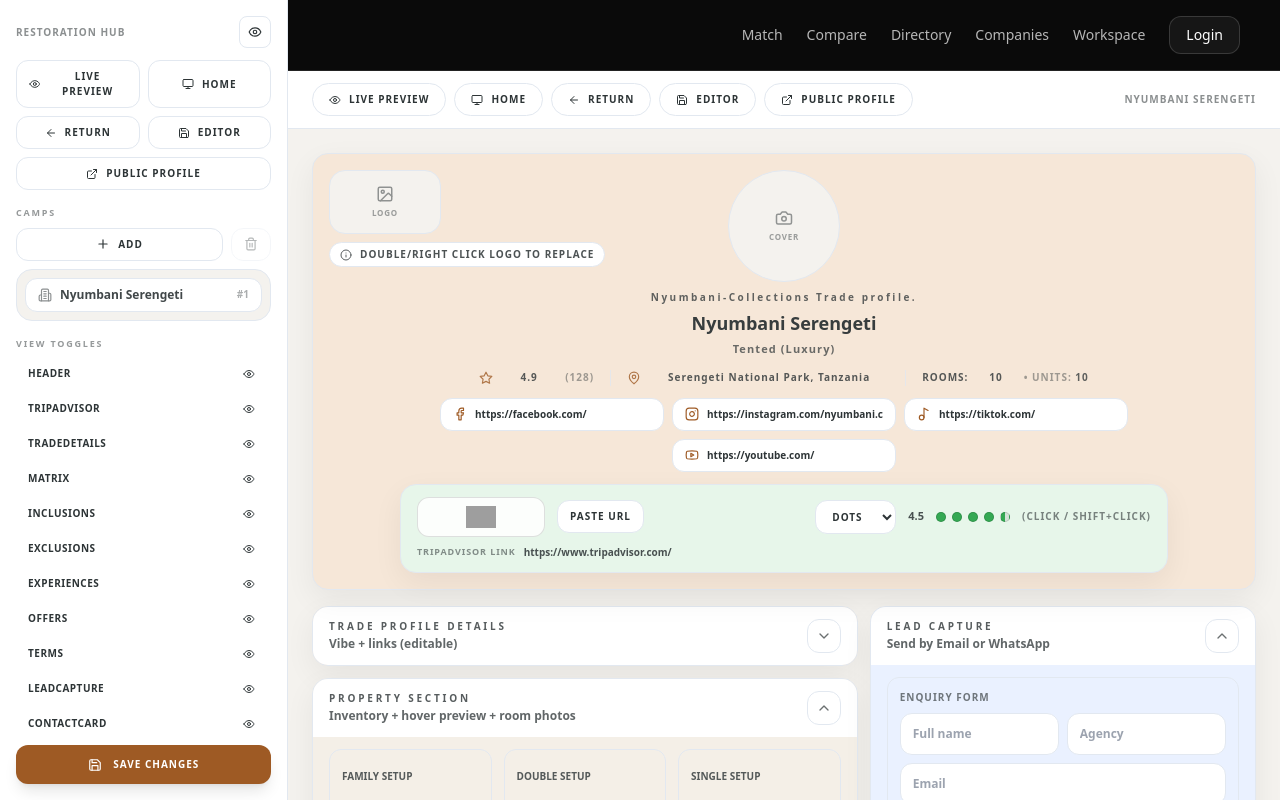
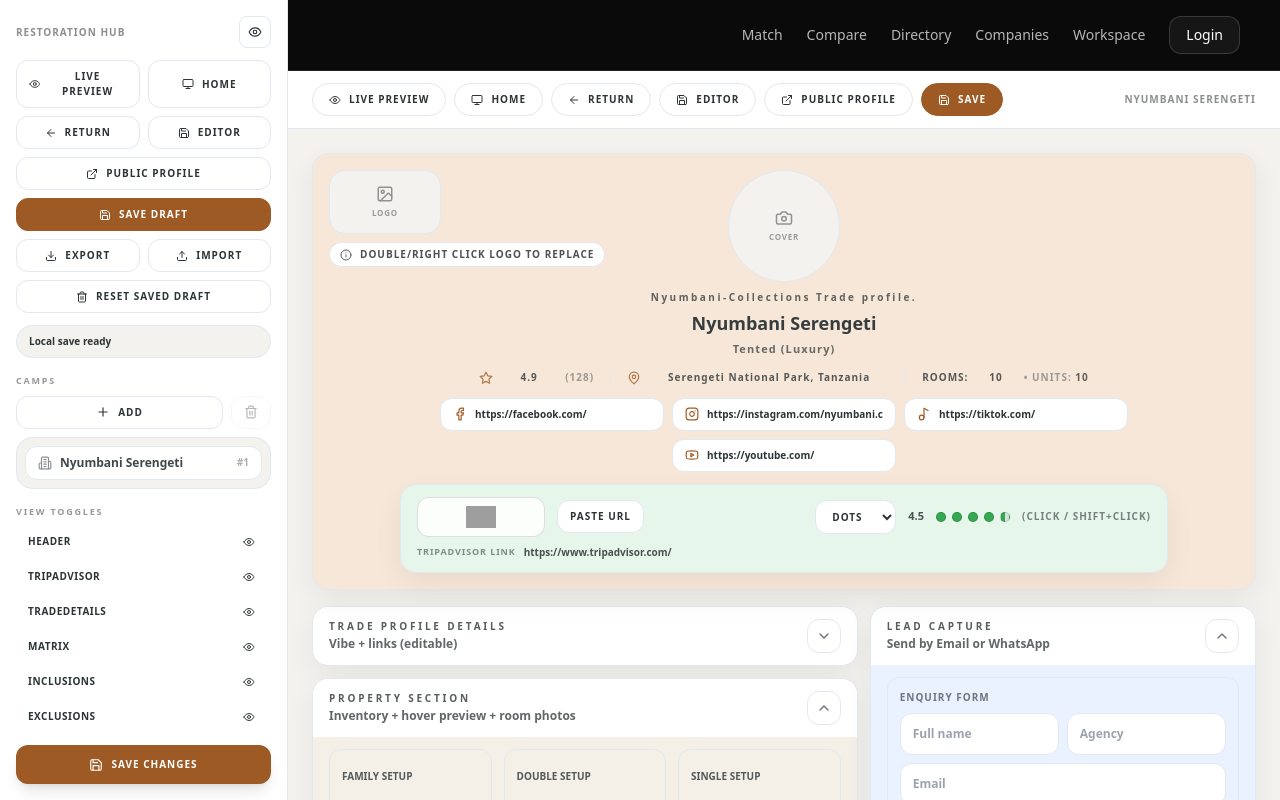
Before and after one commit to aisafarimarketing-ux/safari-trade-directory, a Next.js app: page /admin in a window 1280 px wide. Shown: the top 800 px of the page. Built offline with nearby package versions, Linux system fonts and the light colour scheme; grey boxes are pictures that could not be loaded.

Commit message:
Update page.tsx

```diff
--- a/src/app/admin/page.tsx
+++ b/src/app/admin/page.tsx
@@ -133,10 +133,100 @@
   | "contactCompany"
   | "contactPhone";
 
+type ThemeState = {
+  pageBg: string;
+  blockBg: string;
+  accent: string;
+  highlight: string;
+  borderColor: string;
+};
+
+type BlockColorState = {
+  header: string;
+  tripadvisor: string;
+  tradeDetails: string;
+  matrix: string;
+  inclusions: string;
+  exclusions: string;
+  experiences: string;
+  offers: string;
+  terms: string;
+  leadCapture: string;
+  contactCard: string;
+  downloadables: string;
+};
+
+type VisibleBlocksState = {
+  header: boolean;
+  tripadvisor: boolean;
+  tradeDetails: boolean;
+  matrix: boolean;
+  inclusions: boolean;
+  exclusions: boolean;
+  experiences: boolean;
+  offers: boolean;
+  terms: boolean;
+  leadCapture: boolean;
+  contactCard: boolean;
+  downloadables: boolean;
+  hero: boolean;
+};
+
+type SavePayload = {
+  version: 1;
+  savedAt: string;
+  portfolio: Camp[];
+  selectedCampIndex: number;
+  theme: ThemeState;
+  blockColors: BlockColorState;
+  visibleBlocks: VisibleBlocksState;
+};
+
+const STORAGE_KEY = "restoration-safari-admin-v1";
+
 const uid = () => Math.random().toString(36).slice(2) + Date.now().toString(36);
 
 const DEFAULT_TA_LOGO =
   "https://static.tacdn.com/img2/brand_refresh/Tripadvisor_lockup_horizontal_secondary_registered.svg";
+
+const DEFAULT_THEME: ThemeState = {
+  pageBg: "#F4F2EE",
+  blockBg: "#FFFFFF",
+  accent: "#2D3436",
+  highlight: "#9E5A24",
+  borderColor: "#E2E8F0",
+};
+
+const DEFAULT_BLOCK_COLORS: BlockColorState = {
+  header: "#F6E7D8",
+  tripadvisor: "#E7F6EA",
+  tradeDetails: "#F6E7D8",
+  matrix: "#F4EFE7",
+  inclusions: "#E8F7EC",
+  exclusions: "#FCE9E9",
+  experiences: "#EFE8FB",
+  offers: "#F8EEDF",
+  terms: "#EEF2F7",
+  leadCapture: "#EAF1FF",
+  contactCard: "#E7F6F4",
+  downloadables: "#FBF3DD",
+};
+
+const DEFAULT_VISIBLE_BLOCKS: VisibleBlocksState = {
+  header: true,
+  tripadvisor: true,
+  tradeDetails: true,
+  matrix: true,
+  inclusions: true,
+  exclusions: true,
+  experiences: true,
+  offers: true,
+  terms: true,
+  leadCapture: true,
+  contactCard: true,
+  downloadables: true,
+  hero: false,
+};
 
 const makeNewCamp = (): Camp => ({
   name: "New Camp",
@@ -223,6 +313,43 @@
   taRating: "",
   taStyle: "dots",
 });
+
+const DEFAULT_PORTFOLIO: Camp[] = [
+  {
+    ...makeNewCamp(),
+    name: "Nyumbani Serengeti",
+    class: "Tented (Luxury)",
+    rooms: 10,
+    family: 2,
+    double: 6,
+    single: 2,
+    vibe: "High-end canvas meets the raw heartbeat of the Serengeti.",
+    inclusions: ["Three gourmet meals", "Bottled water", "Laundry"],
+    exclusions: ["Park Fees", "Premium Spirits", "Flights"],
+    freeActivities: ["Morning Game Drive", "Nature Walk"],
+    paidActivities: ["Hot Air Balloon", "Night Drive"],
+    offersText: "Stay 5 Pay 4 during Green Season.",
+    terms: "30% non-refundable deposit.",
+    locationLabel: "Serengeti National Park, Tanzania",
+    rating: 4.9,
+    reviewCount: 128,
+    website: "https://example.com",
+    facebookUrl: "https://facebook.com/",
+    instagramUrl: "https://instagram.com/nyumbani.collections",
+    tiktokUrl: "https://tiktok.com/",
+    youtubeUrl: "https://youtube.com/",
+    contactName: "Nyumbani Reservations",
+    contactTitle: "Trade Desk",
+    contactCompany: "Nyumbani Collections",
+    contactEmail: "trade@nyumbani.example",
+    contactPhone: "+255 000 000 000",
+    contactWebsite: "https://example.com",
+    enquiryEmail: "trade@nyumbani.example",
+    enquiryWhatsApp: "+255000000000",
+    taLink: "https://www.tripadvisor.com/",
+    taRating: 4.5,
+  },
+];
 
 function CompactPanel({
   title,
@@ -400,49 +527,34 @@
   );
 }
 
+function safeJsonParse<T>(raw: string | null): T | null {
+  if (!raw) return null;
+  try {
+    return JSON.parse(raw) as T;
+  } catch {
+    return null;
+  }
+}
+
+function serializeState(payload: SavePayload): string {
+  return JSON.stringify(payload);
+}
+
 export default function RestorationSafariAdmin() {
   const [isPreview, setIsPreview] = useState(false);
   const [selectedCampIndex, setSelectedCampIndex] = useState(0);
   const [sendState, setSendState] = useState<"idle" | "sending">("idle");
-
-  const [theme, setTheme] = useState({
-    pageBg: "#F4F2EE",
-    blockBg: "#FFFFFF",
-    accent: "#2D3436",
-    highlight: "#9E5A24",
-    borderColor: "#E2E8F0",
-  });
-
-  const [blockColors, setBlockColors] = useState({
-    header: "#F6E7D8",
-    tripadvisor: "#E7F6EA",
-    tradeDetails: "#F6E7D8",
-    matrix: "#F4EFE7",
-    inclusions: "#E8F7EC",
-    exclusions: "#FCE9E9",
-    experiences: "#EFE8FB",
-    offers: "#F8EEDF",
-    terms: "#EEF2F7",
-    leadCapture: "#EAF1FF",
-    contactCard: "#E7F6F4",
-    downloadables: "#FBF3DD",
-  });
-
-  const [visibleBlocks, setVisibleBlocks] = useState({
-    header: true,
-    tripadvisor: true,
-    tradeDetails: true,
-    matrix: true,
-    inclusions: true,
-    exclusions: true,
-    experiences: true,
-    offers: true,
-    terms: true,
-    leadCapture: true,
-    contactCard: true,
-    downloadables: true,
-    hero: false,
-  });
+  const [saveState, setSaveState] = useState<"idle" | "saving" | "saved" | "error">(
+    "idle",
+  );
+  const [saveMessage, setSaveMessage] = useState("Local save ready");
+  const [hasHydrated, setHasHydrated] = useState(false);
+
+  const [theme, setTheme] = useState<ThemeState>(DEFAULT_THEME);
+  const [blockColors, setBlockColors] =
+    useState<BlockColorState>(DEFAULT_BLOCK_COLORS);
+  const [visibleBlocks, setVisibleBlocks] =
+    useState<VisibleBlocksState>(DEFAULT_VISIBLE_BLOCKS);
 
   const [hoveredRoomPhoto, setHoveredRoomPhoto] = useState<{
     src: string;
@@ -471,47 +583,32 @@
     setVisibleBlocks((p) => ({ ...p, [key]: !p[key] }));
   };
 
-  const [portfolio, setPortfolio] = useState<Camp[]>([
-    {
-      ...makeNewCamp(),
-      name: "Nyumbani Serengeti",
-      class: "Tented (Luxury)",
-      rooms: 10,
-      family: 2,
-      double: 6,
-      single: 2,
-      vibe: "High-end canvas meets the raw heartbeat of the Serengeti.",
-      inclusions: ["Three gourmet meals", "Bottled water", "Laundry"],
-      exclusions: ["Park Fees", "Premium Spirits", "Flights"],
-      freeActivities: ["Morning Game Drive", "Nature Walk"],
-      paidActivities: ["Hot Air Balloon", "Night Drive"],
-      offersText: "Stay 5 Pay 4 during Green Season.",
-      terms: "30% non-refundable deposit.",
-      locationLabel: "Serengeti National Park, Tanzania",
-      rating: 4.9,
-      reviewCount: 128,
-      website: "https://example.com",
-      facebookUrl: "https://facebook.com/",
-      instagramUrl: "https://instagram.com/nyumbani.collections",
-      tiktokUrl: "https://tiktok.com/",
-      youtubeUrl: "https://youtube.com/",
-      contactName: "Nyumbani Reservations",
-      contactTitle: "Trade Desk",
-      contactCompany: "Nyumbani Collections",
-      contactEmail: "trade@nyumbani.example",
-      contactPhone: "+255 000 000 000",
-      contactWebsite: "https://example.com",
-      enquiryEmail: "trade@nyumbani.example",
-      enquiryWhatsApp: "+255000000000",
-      taLink: "https://www.tripadvisor.com/",
-      taRating: 4.5,
-    },
-  ]);
+  const [portfolio, setPortfolio] = useState<Camp[]>(DEFAULT_PORTFOLIO);
+
+  useEffect(() => {
+    const saved = safeJsonParse<SavePayload>(window.localStorage.getItem(STORAGE_KEY));
+
+    if (saved) {
+      setPortfolio(saved.portfolio?.length ? saved.portfolio : DEFAULT_PORTFOLIO);
+      setSelectedCampIndex(
+        Math.min(
+          Math.max(saved.selectedCampIndex ?? 0, 0),
+          Math.max((saved.portfolio?.length ?? 1) - 1, 0),
+        ),
+      );
+      setTheme({ ...DEFAULT_THEME, ...saved.theme });
+      setBlockColors({ ...DEFAULT_BLOCK_COLORS, ...saved.blockColors });
+      setVisibleBlocks({ ...DEFAULT_VISIBLE_BLOCKS, ...saved.visibleBlocks });
+      setSaveMessage(`Loaded local draft from ${new Date(saved.savedAt).toLocaleString()}`);
+    }
+
+    setHasHydrated(true);
+  }, []);
 
   const camp = portfolio[selectedCampIndex] ?? portfolio[0];
 
   const profileSlug =
-    camp.name
+    camp?.name
       ?.toLowerCase()
       .trim()
       .replace(/[^a-z0-9\s-]/g, "")
@@ -542,9 +639,9 @@
   };
 
   const totalUnits =
-    (typeof camp.family === "number" ? camp.family : 0) +
-    (typeof camp.double === "number" ? camp.double : 0) +
-    (typeof camp.single === "number" ? camp.single : 0);
+    (typeof camp?.family === "number" ? camp.family : 0) +
+    (typeof camp?.double === "number" ? camp.double : 0) +
+    (typeof camp?.single === "number" ? camp.single : 0);
 
   const cardStyle: React.CSSProperties = {
     backgroundColor: theme.blockBg,
@@ -578,6 +675,101 @@
       r.onerror = reject;
       r.readAsDataURL(file);
     });
+
+  const buildPayload = (): SavePayload => ({
+    version: 1,
+    savedAt: new Date().toISOString(),
+    portfolio,
+    selectedCampIndex,
+    theme,
+    blockColors,
+    visibleBlocks,
+  });
+
+  const persistToLocalStorage = () => {
+    const payload = buildPayload();
+    window.localStorage.setItem(STORAGE_KEY, serializeState(payload));
+    return payload;
+  };
+
+  const handleSave = () => {
+    try {
+      setSaveState("saving");
+      const payload = persistToLocalStorage();
+      setSaveState("saved");
+      setSaveMessage(`Saved locally at ${new Date(payload.savedAt).toLocaleTimeString()}`);
+      window.setTimeout(() => setSaveState("idle"), 1800);
+    } catch {
+      setSaveState("error");
+      setSaveMessage("Save failed");
+    }
+  };
+
+  const exportBackup = () => {
+    try {
+      const payload = persistToLocalStorage();
+      const blob = new Blob([JSON.stringify(payload, null, 2)], {
+        type: "application/json;charset=utf-8",
+      });
+      const url = URL.createObjectURL(blob);
+      const a = document.createElement("a");
+      a.href = url;
+      a.download = `restoration-hub-backup-${new Date()
+        .toISOString()
+        .replace(/[:.]/g, "-")}.json`;
+      document.body.appendChild(a);
+      a.click();
+      a.remove();
+      URL.revokeObjectURL(url);
+      setSaveMessage("Backup exported");
+    } catch {
+      setSaveMessage("Backup export failed");
+    }
+  };
+
+  const importBackupFile = async (files: FileList | null) => {
+    if (!files || files.length === 0) return;
+    const file = files[0];
+    try {
+      const text = await file.text();
+      const parsed = safeJsonParse<SavePayload>(text);
+      if (!parsed) {
+        alert("That backup file could not be read.");
+        return;
+      }
+
+      setPortfolio(parsed.portfolio?.length ? parsed.portfolio : DEFAULT_PORTFOLIO);
+      setSelectedCampIndex(
+        Math.min(
+          Math.max(parsed.selectedCampIndex ?? 0, 0),
+          Math.max((parsed.portfolio?.length ?? 1) - 1, 0),
+        ),
+      );
+      setTheme({ ...DEFAULT_THEME, ...parsed.theme });
+      setBlockColors({ ...DEFAULT_BLOCK_COLORS, ...parsed.blockColors });
+      setVisibleBlocks({ ...DEFAULT_VISIBLE_BLOCKS, ...parsed.visibleBlocks });
+
+      window.localStorage.setItem(STORAGE_KEY, JSON.stringify(parsed));
+      setSaveMessage("Backup imported");
+    } catch {
+      alert("Import failed.");
+    }
+  };
+
+  const clearSavedDraft = () => {
+    const confirmed = window.confirm(
+      "Clear the saved local draft and reset the editor to default?",
+    );
+    if (!confirmed) return;
+
+    window.localStorage.removeItem(STORAGE_KEY);
+    setPortfolio(DEFAULT_PORTFOLIO);
+    setSelectedCampIndex(0);
+    setTheme(DEFAULT_THEME);
+    setBlockColors(DEFAULT_BLOCK_COLORS);
+    setVisibleBlocks(DEFAULT_VISIBLE_BLOCKS);
+    setSaveMessage("Saved local draft cleared");
+  };
 
   const [photoModal, setPhotoModal] = useState<{
     open: boolean;
@@ -629,6 +821,7 @@
 
   const logoFileRef = useRef<HTMLInputElement | null>(null);
   const coverFileRef = useRef<HTMLInputElement | null>(null);
+  const backupImportRef = useRef<HTMLInputElement | null>(null);
 
   const setLogoFromFiles = async (files: FileList | null) => {
     if (!files || files.length === 0) return;
@@ -1019,6 +1212,19 @@
       setSendState("idle");
     }
   };
+
+  if (!hasHydrated) {
+    return (
+      <div
+        className="flex min-h-screen items-center justify-center"
+        style={{ backgroundColor: DEFAULT_THEME.pageBg, color: DEFAULT_THEME.accent }}
+      >
+        <div className="rounded-2xl border bg-white px-6 py-4 text-sm font-semibold shadow-sm">
+          Loading editor…
+        </div>
+      </div>
+    );
+  }
 
   return (
     <div
@@ -1174,7 +1380,7 @@
             </button>
           </div>
 
-          <div className="mb-4 grid grid-cols-2 gap-2">
+          <div className="mb-3 grid grid-cols-2 gap-2">
             <button
               onClick={() => setIsPreview(true)}
               className="flex items-center justify-center gap-2 rounded-xl border px-3 py-2 text-[10px] font-black uppercase tracking-widest"
@@ -1224,6 +1430,68 @@
               <ExternalLink size={12} />
               Public Profile
             </a>
+
+            <button
+              onClick={handleSave}
+              className="col-span-2 flex items-center justify-center gap-2 rounded-xl px-3 py-2 text-[10px] font-black uppercase tracking-widest text-white"
+              style={{
+                backgroundColor: theme.highlight,
+                border: `1px solid ${theme.highlight}`,
+              }}
+              type="button"
+            >
+              <Save size={12} />
+              {saveState === "saving" ? "Saving..." : "Save Draft"}
+            </button>
+
+            <button
+              onClick={exportBackup}
+              className="flex items-center justify-center gap-2 rounded-xl border px-3 py-2 text-[10px] font-black uppercase tracking-widest"
+              style={cardStyle}
+              type="button"
+            >
+              <Download size={12} />
+              Export
+            </button>
+
+            <button
+              onClick={() => backupImportRef.current?.click()}
+              className="flex items-center justify-center gap-2 rounded-xl border px-3 py-2 text-[10px] font-black uppercase tracking-widest"
+              style={cardStyle}
+              type="button"
+            >
+              <Upload size={12} />
+              Import
+            </button>
+
+            <input
+              ref={backupImportRef}
+              type="file"
+              accept="application/json"
+              className="hidden"
+              onChange={(e) => importBackupFile(e.target.files)}
+            />
+
+            <button
+              onClick={clearSavedDraft}
+              className="col-span-2 flex items-center justify-center gap-2 rounded-xl border px-3 py-2 text-[10px] font-black uppercase tracking-widest"
+              style={cardStyle}
+              type="button"
+            >
+              <Trash2 size={12} />
+              Reset Saved Draft
+            </button>
+          </div>
+
+          <div
+            className="mb-4 rounded-2xl border px-3 py-2 text-[10px] font-bold"
+            style={{
+              borderColor: theme.borderColor,
+              backgroundColor: theme.pageBg,
+              color: theme.accent,
+            }}
+          >
+            {saveMessage}
           </div>
 
           <div className="mb-4">
@@ -1413,14 +1681,19 @@
             className="mt-4 w-full rounded-xl py-3 text-[10px] font-black uppercase tracking-widest text-white shadow-lg"
             style={highlightBg}
             type="button"
+            onClick={handleSave}
           >
-            <Save size={14} className="mr-2 inline" /> Save Changes
+            <Save size={14} className="mr-2 inline" />
+            {saveState === "saving" ? "Saving..." : "Save Changes"}
           </button>
         </aside>
       )}
 
       <main className={`flex-1 transition-all ${!isPreview ? "ml-72" : "ml-0"}`}>
-        <div className="sticky top-0 z-40 border-b px-4 py-3 sm:px-6" style={{ backgroundColor: theme.blockBg, borderColor: theme.borderColor }}>
+        <div
+          className="sticky top-0 z-40 border-b px-4 py-3 sm:px-6"
+          style={{ backgroundColor: theme.blockBg, borderColor: theme.borderColor }}
+        >
           <div className="mx-auto flex max-w-6xl flex-wrap items-center justify-between gap-2">
             <div className="flex flex-wrap items-center gap-2">
               <button
@@ -1472,6 +1745,19 @@
                 <ExternalLink size={12} />
                 Public Profile
               </a>
+
+              <button
+                onClick={handleSave}
+                className="flex items-center gap-2 rounded-full px-4 py-2 text-[10px] font-black uppercase tracking-widest text-white"
+                style={{
+                  backgroundColor: theme.highlight,
+                  border: `1px solid ${theme.highlight}`,
+                }}
+                type="button"
+              >
+                <Save size={12} />
+                {saveState === "saving" ? "Saving..." : "Save"}
+              </button>
             </div>
 
             <div
```
